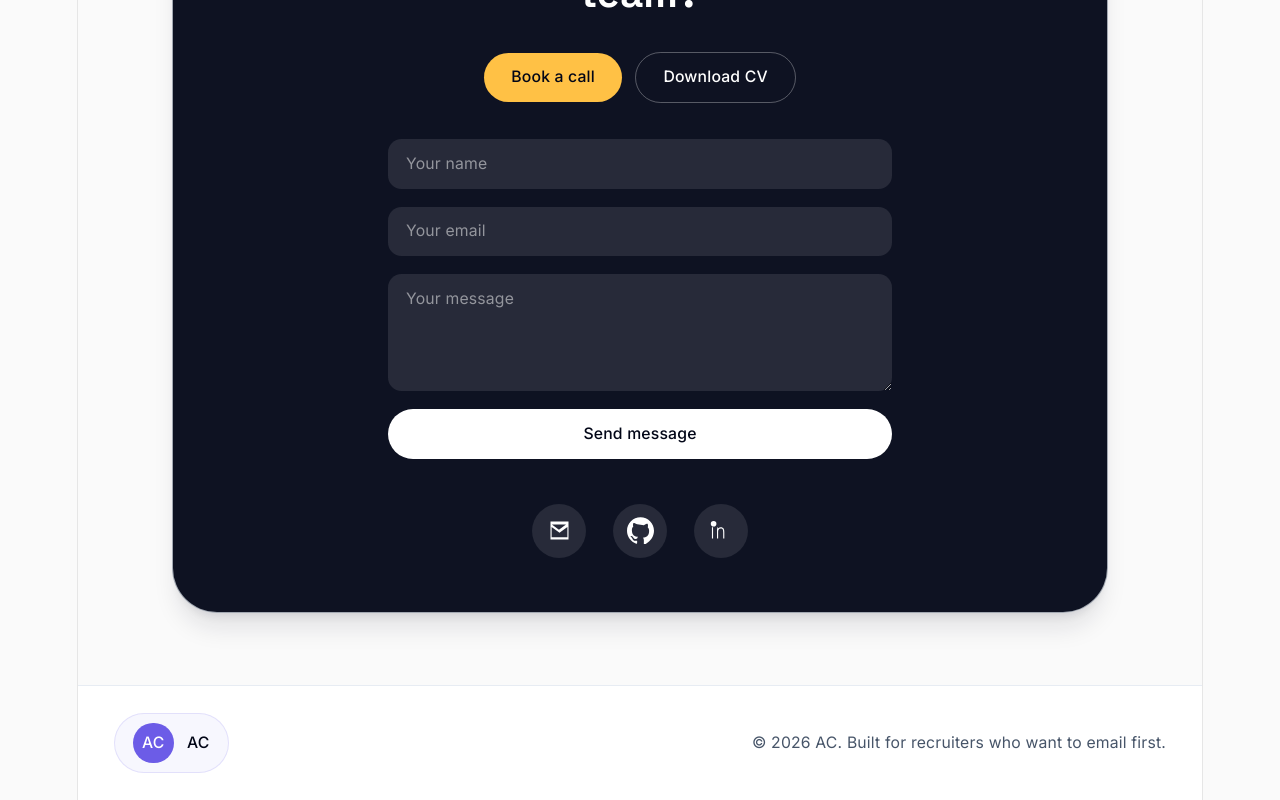
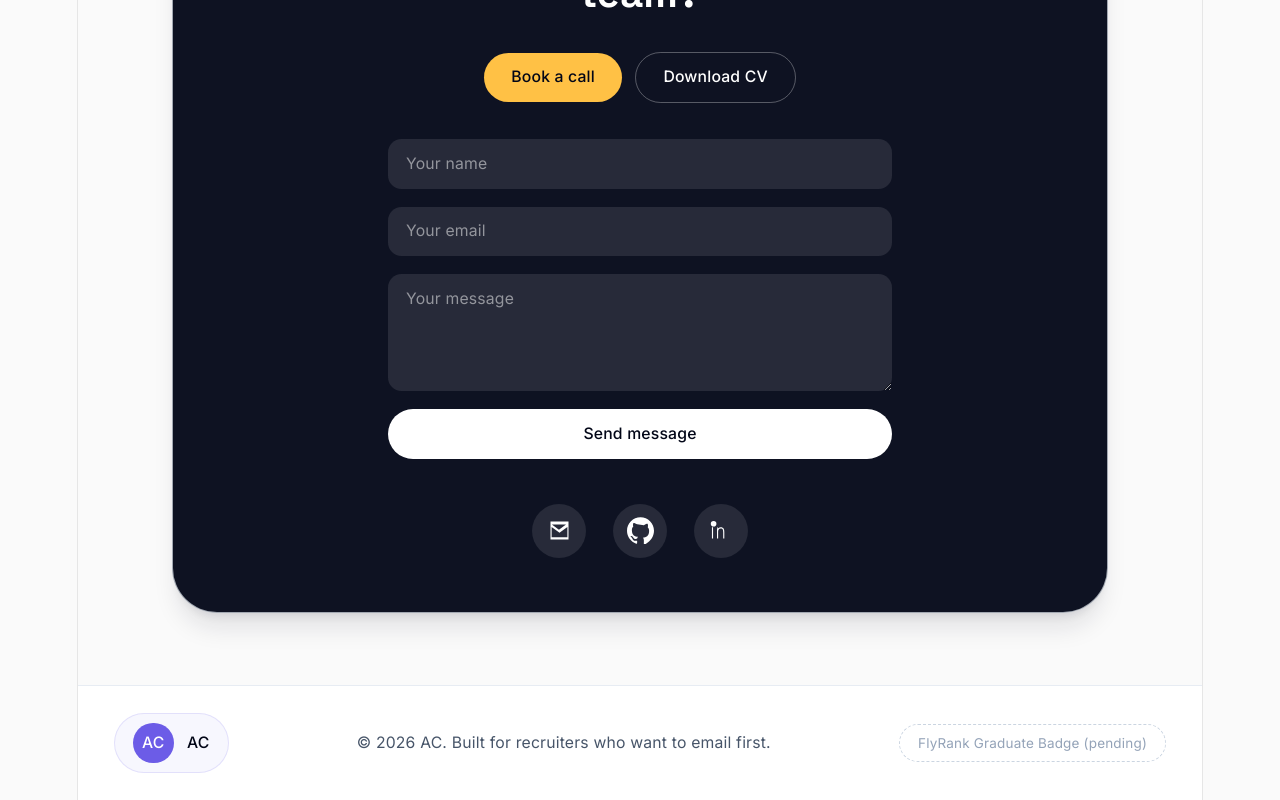
Before and after one commit to Caroljamarco/portifolii_flyrank_Ai, a React (Vite) app: page / in a window 1280 px wide. Shown: the part 2064-2864 px from the top of the page. Built offline with nearby package versions, Linux system fonts and the light colour scheme.

Commit message:
Add Vercel Analytics and footer placeholder for FlyRank graduate badge

```diff
--- a/package.json
+++ b/package.json
@@ -10,6 +10,7 @@
     "preview": "vite preview"
   },
   "dependencies": {
+    "@vercel/analytics": "^2.0.1",
     "react": "^19.2.7",
     "react-dom": "^19.2.7",
     "resend": "^6.20.0"
--- a/src/App.jsx
+++ b/src/App.jsx
@@ -1,3 +1,4 @@
+import { Analytics } from "@vercel/analytics/react";
 import Hero from './components/Hero'
 import Work from './components/Work'
 import Contact from './components/Contact'
@@ -10,8 +11,9 @@ function App() {
       <Work />
       <Contact />
       <Footer />
+      <Analytics />
     </>
-  )
+  );
 }
 
 export default App
--- a/src/components/Footer.jsx
+++ b/src/components/Footer.jsx
@@ -3,12 +3,13 @@ export default function Footer() {
     <footer className="border-t border-slate-200/80 bg-white px-6 py-6 text-sm text-slate-600 md:px-8">
       <div className="mx-auto flex max-w-7xl flex-col items-center justify-between gap-4 sm:flex-row">
         <div className="inline-flex items-center gap-3 rounded-full border border-primary/15 bg-primary/5 px-4 py-2 text-slate-950">
-          <span className="flex h-9 w-9 items-center justify-center rounded-full bg-primary text-sm font-bold text-white">
-            AC
-          </span>
+          <span className="flex h-9 w-9 items-center justify-center rounded-full bg-primary text-sm font-bold text-white">AC</span>
           <span className="text-sm font-semibold">AC</span>
         </div>
+
         <p>© {new Date().getFullYear()} AC. Built for recruiters who want to email first.</p>
+
+        <a href="#" className="inline-flex items-center gap-2 rounded-full border border-dashed border-slate-300 px-4 py-2 text-xs text-slate-400" title="FlyRank graduate badge — pending program certification">FlyRank Graduate Badge (pending)</a>
       </div>
     </footer>
   )
```
Also changed, not shown: 1 other file (tests, documents, lock files or other folders).
